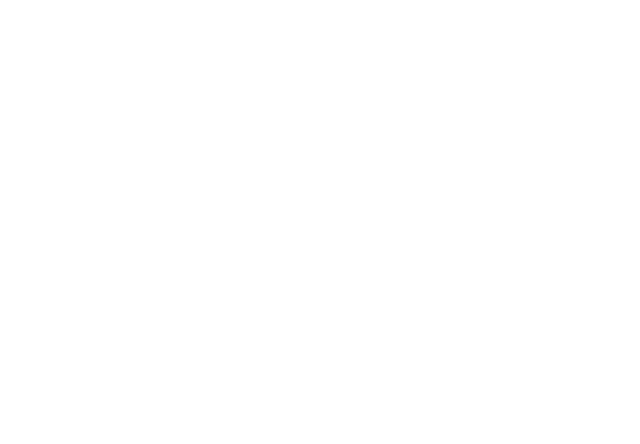
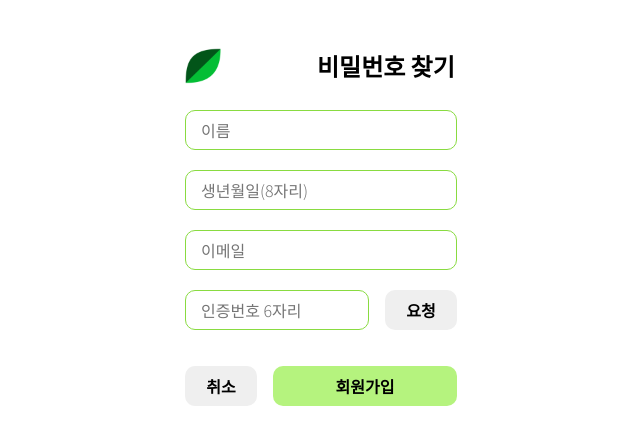
Before and after one commit to edaumedo1/farm-tech, a React (Create React App) app in the folder client/: page /help/pw in a window 1280 px wide. Before the commit this address had no page. Shown: the top 444 px of the page, without its empty margins (319-959 px from the left). Built offline with nearby package versions, Linux system fonts and the light colour scheme.

Commit message:
make help/pw.js, help/email.js git add .update line 6git add .! don't use AuthBtn

```diff
--- a/client/src/common/App.js
+++ b/client/src/common/App.js
@@ -18,8 +18,8 @@
         <Route path="/login" element={<Login />}></Route>
         <Route path="/test" element={<Test />}></Route>
         <Route path="/oauth/kakao/*" element={<KakaoRedicrection/>} />
-        <Route path="/account/email" element={<Email />}></Route>
-        <Route path="/account/pw" element={<Pw />}></Route>
+        <Route path="/help/email" element={<Email />}></Route>
+        <Route path="/help/pw" element={<Pw />}></Route>
       </Routes>
       {/* <Routes>
         <Route path="/" element={<Home />}>
--- a/client/src/elements/Box.js
+++ b/client/src/elements/Box.js
@@ -11,12 +11,16 @@
     width: "100%",
     height: "auto",
     margin: "0px",
+    display: "block",
+    gap: "0px",
 };
 
 const Div = styled.div`
     width: ${({ width }) => width };
     height: ${({ height }) => height };
     margin: ${({ margin}) => margin };
+    display: ${({ display}) => display };
+    gap: ${({ gap}) => gap };
 `;
 
 export default Box;
--- a/client/src/elements/Container.js
+++ b/client/src/elements/Container.js
@@ -7,7 +7,7 @@
 
 Container.defaultProps = {
   position: "absolute",
-  top: "50%",
+  top: "270px",
   left: "50%",
   transform: "translate(-50%, -70%)",
 };
--- a/client/src/elements/Img.js
+++ b/client/src/elements/Img.js
@@ -12,11 +12,13 @@
 Img.defaultProps = {
     width: "128px",
     height: "128px",
+    display: "block",
 };
 
 const Image = styled.img`
     width: ${({ width }) => width };
     height: ${({ height }) => height };
+    display: ${({ display }) => display };
 `;
 
 export default Img;
--- a/client/src/elements/Input.js
+++ b/client/src/elements/Input.js
@@ -7,7 +7,7 @@
 
 Input.defaultProps = {
     width: "17em",
-    height: "40px",
+    height: "2.5em",
     margin: "10px 0",
     padding: "1px 15px",
     borderRadius: "10px",
--- a/client/src/pages/Help/Email.js
+++ b/client/src/pages/Help/Email.js
@@ -4,17 +4,62 @@
 import { Link } from "react-router-dom";
 import { useDispatch } from 'react-redux';
 import { loginUser } from "../../redux/modules/user";
-import farmlogo from "../../images/farmlogo.PNG";
+import farmlogo from "../../images/farmlogo_min.PNG";
 import kakaologin from "../../images/kakao_login_ko/kakao_login_large_wide.png";
 import { Container, Button, Form, Input, Img, Box, Center } from "../../elements"; // STYLE
-import { kakao_uri } from '../../common/KakaoInfo';
+import { useMovePage } from "../../hook/events";
 
 function Email() {
 
 
   return (
     <Container>
-        이메일찾기 페이지입니다.
+      {/* 로고 삽입 위치 */}
+      <Box display="flex" margin="1em 0" gap="7.5em">
+        <Img src={farmlogo} width="36px" height="36px" alt="React" />
+        <h2>이메일 찾기</h2>
+      </Box>
+      <Form
+      // onSubmit={onSubmitHandler}
+      >
+        <Input
+          type="text"
+          placeholder="이름"
+          // value={name}
+          // onChange={changeName}
+        />
+        <Input
+          type="number"
+          placeholder="생년월일(8자리)"
+          // value={birthDay}
+          // onChange={changeBirhDay}
+        />
+        <Input
+          type="number"
+          placeholder="전화번호(' - ' 제외)"
+          // value={phoneNumber}
+          // onChange={changePhoneNumber}
+        />
+        <Box width="17em" margin="1em 0">
+          <Button
+            type="button"
+            width="4.5em"
+            onClick={useMovePage("/login")}
+          >
+            취소
+          </Button>
+          <Button
+            type="submit"
+            id="subBtn"
+            width="11.5em"
+            float="right"
+            background="#b5f37e"
+            // ref={signupBtn}
+          >
+            다음
+          </Button>
+        </Box>
+      </Form>
     </Container>
   );
 }
--- a/client/src/pages/Help/Pw.js
+++ b/client/src/pages/Help/Pw.js
@@ -1,20 +1,238 @@
-import React, { useState } from "react";
+import React, { useEffect, useState, useRef } from "react";
 import styled from "styled-components";
 import { useLocation, useNavigate } from "react-router-dom";
 import { Link } from "react-router-dom";
 import { useDispatch } from 'react-redux';
-import { loginUser } from "../../redux/modules/user";
-import farmlogo from "../../images/farmlogo.PNG";
+import { joinUser, requestAuth } from "../../redux/modules/user";//////////!!!!!!! 수정요함
+import farmlogo from "../../images/farmlogo_min.PNG";
+import useTimer from "../../hook/useTimer";
 import kakaologin from "../../images/kakao_login_ko/kakao_login_large_wide.png";
 import { Container, Button, Form, Input, Img, Box, Center } from "../../elements"; // STYLE
-import { kakao_uri } from '../../common/KakaoInfo';
+import { useMovePage } from "../../hook/events";
 
 function Pw() {
 
+  const dispatch = useDispatch();
+  const navigate = useNavigate();
+  const { minutes, seconds, setMinutes, setSeconds } = useTimer({
+    mm: 0,
+    ss: 0,
+  });
+
+  const authBtn = useRef(null);
+  const extensionBtn = useRef(null);
+  const signupBtn = useRef(null);
+  const authInput = useRef(null);
+
+
+  const [name, setName] = useState("");
+  const [email, setEmail] = useState("");
+  const [nickName, setNickName] = useState("");
+  const [password, setPassword] = useState("");
+  const [passwordCheck, setPasswordCheck] = useState("");
+  const [birthDay, setBirthDay] = useState("");
+  const [phoneNumber, setPhoneNumber] = useState("");
+  const [authNumber, setAuthNumber] = useState("");
+  const [successData, setSuccessData] = useState(false);
+  const [limit, setLimit] = useState(false);
+
+  //타이머에 감시자
+  useEffect(() => {
+    if (minutes === "0" && seconds === "0" && successData === true) {
+      console.log(minutes, typeof minutes);
+      console.log("타이머 초기화 상태");
+      alert('다시 요청해주세요');
+      setSuccessData(false);
+      setLimit(false);
+    }
+    if(extensionBtn.current && limit===true){
+      extensionBtn.current.disabled = "false"
+    }
+  }, [limit, minutes, seconds, successData]);
+
+  //타이머 연장 기능
+  const ExtendHandler = () => {
+    alert("3분이 더 추가 되었습니다.");
+    setMinutes(1 + minutes);
+    setLimit(true);
+  }
+
+  //인증번호 요청할 때 사용하는 함수
+  const Authorize = (e) => {
+    e.preventDefault();
+    if (email === "") {
+      alert("이메일 입력해주세요!");
+      return;
+    }
+
+    const obj = {
+      email: email,
+    };
+
+    if(authBtn.current){
+      authBtn.current.disabled = true;
+    }
+    dispatch(requestAuth(obj)).then((res) => {
+      if (res.payload.success) {
+        setMinutes(0);
+        setSeconds(59);
+        setSuccessData(true);
+      }
+    }).catch(res =>{
+      if(res.request.status === 401){
+        alert('이미 있는 이메일 입니다.');
+        authBtn.current.disabled = false;
+        return;
+      }
+    });
+  };
+
+
+  // 회원가입 기능
+  const onSignupHandler = (e) => {
+    const pwdCheck = /^(?=.*[a-zA-Z])(?=.*[!@#$%^*+=-])(?=.*[0-9]).{8,15}$/;
+
+    e.preventDefault();
+    if(name === "" || email === "" ||
+    nickName === "" || password === "" ||
+    passwordCheck === "" || birthDay ==="" ||
+    phoneNumber === "" || authNumber === ""){
+      return alert('모두 입력해주세요!');
+    }
+
+    const obj = {
+      name,
+      email,
+      nickname: nickName,
+      password,
+      birth_day: birthDay.toString,
+      phone_number: phoneNumber,
+      auth_number: authNumber,
+    }
+
+    if(!pwdCheck.test(password)){
+      return alert("비밀번호는 영문, 숫자, 특수문자 합 8~15자리가 되어야 합니다!");
+    }
+
+    if(password !== passwordCheck){
+      return alert("비밀번호가 일치하지 않습니다!");
+    }
+    if(signupBtn.current){
+      signupBtn.current.disabled = true;
+    }
+
+    dispatch(joinUser(obj)).then((res) => {
+      if(res.payload.success) {
+        alert('성공!');
+        navigate('/login');
+      }
+    }).catch(res => {
+      const data = res.response.data.why;
+
+      if(res.request.status === 401 && data === "Auth_Number mismatch."){
+        if(signupBtn.current && authInput.current) {
+          signupBtn.current.disabled = false;
+          authInput.current.focus();
+        }
+        return alert('인증번호가 틀렸습니다. 다시 입력해주세요!');
+      }
+      if(res.request.status === 401 && data === "Authentication Time Expired or Email mismatch."){
+        console.log(signupBtn.current, authInput.current);
+        if(signupBtn.current && authInput.current) {
+          signupBtn.current.disabled = false;
+          authInput.current.focus();
+        }
+        return alert('이메일 인증시간이 다 됐거나, 이메일이 틀립니다.');
+      }
+    });
+  };
+
+  // 입력 변화를 감지하는 함수들
+  const changeEmail = (e) => {
+    setEmail(e.target.value);
+  };
+  const changeName = (e) => {
+    setName(e.target.value);
+  };
+  const changeBirhDay = (e) => {
+    if(e.target.value.length <=8){
+      setBirthDay(e.target.value);
+    }
+  };
+  const changeAuthNumber = (e) => {
+    setAuthNumber(e.target.value);
+  };
 
   return (
-    <Container>
-        비밀번호찾기 페이지입니다.
+    <Container top="312px">
+      {/* 로고 삽입 위치 */}
+      <Box display="flex" margin="1em 0" gap="6em">
+        <Img src={farmlogo} width="36px" height="36px" alt="React" />
+        <h2>비밀번호 찾기</h2>
+      </Box>
+      <Form
+      onSubmit={Authorize}
+      >
+        <Input
+          type="text"
+          placeholder="이름"
+          value={name}
+          onChange={changeName}
+        />
+        <Input
+          type="number"
+          placeholder="생년월일(8자리)"
+          value={birthDay}
+          onChange={changeBirhDay}
+        />
+      </Form>
+      <Form onSubmit={Authorize}>
+        {/* 인증번호 입력 */}
+        <Box width="17em">
+          <Input
+            type="email"
+            value={email}
+            onChange={changeEmail}
+            placeholder="이메일"
+          />
+            <Input
+              placeholder={`${
+                successData ? minutes + ":" + seconds : "인증번호 6자리"
+              }`}
+              width="11.5em"
+              value={authNumber}
+              onChange={changeAuthNumber}
+              ref={authInput}
+            />
+            {/* 3항 연산자를 쓸 수 없다. 쓰게 되면 연장버튼에도 요청의 스타일이 묻게 된다. */}
+            {successData && <Button type="button" onClick={ExtendHandler} ref={extensionBtn} float="right">연장</Button>}
+            {successData === false &&<Button type="submit" ref={authBtn} float="right">
+              요청
+            </Button>}
+        </Box>
+      </Form>
+      <Form onSubmit={onSignupHandler}>
+        {/* 회원가입 완료 취소 버튼 */}
+        <Box width="17em" margin="1em 0">
+          <Button
+            type="button"
+            width="4.5em"
+            onClick={useMovePage("/login")}
+          >
+            취소
+          </Button>
+          <Button
+            type="submit"
+            id="subBtn"
+            width="11.5em"
+            float="right"
+            background="#b5f37e"
+            ref={signupBtn}
+          >
+            회원가입
+          </Button>
+        </Box>
+      </Form>
     </Container>
   );
 }
--- a/client/src/pages/Login/Login.js
+++ b/client/src/pages/Login/Login.js
@@ -76,7 +76,9 @@
       <Footer>
         <FooterSpan>
           <span>
-          <span>이메일 찾기</span>∙<span>비밀번호 찾기</span> {/* 링크 좀 만들어줍쇼 */}
+          <Link to="/help/email">이메일 찾기</Link>
+          ∙
+          <Link to="/help/pw">비밀번호 찾기</Link> {/* 링크 좀 만들어줍쇼 */}
           </span>
           <Link to="/Signup">회원가입</Link>
         </FooterSpan>
--- a/client/src/pages/Signup/Signup.js
+++ b/client/src/pages/Signup/Signup.js
@@ -254,7 +254,7 @@
           <Button
             type="button"
             width="4.5em"
-            onClick={useMovePage(-1)}
+            onClick={useMovePage("/login")}
           >
             취소
           </Button>
```
Also changed, not shown: client/src/images/farmlogo_min.PNG (added).
